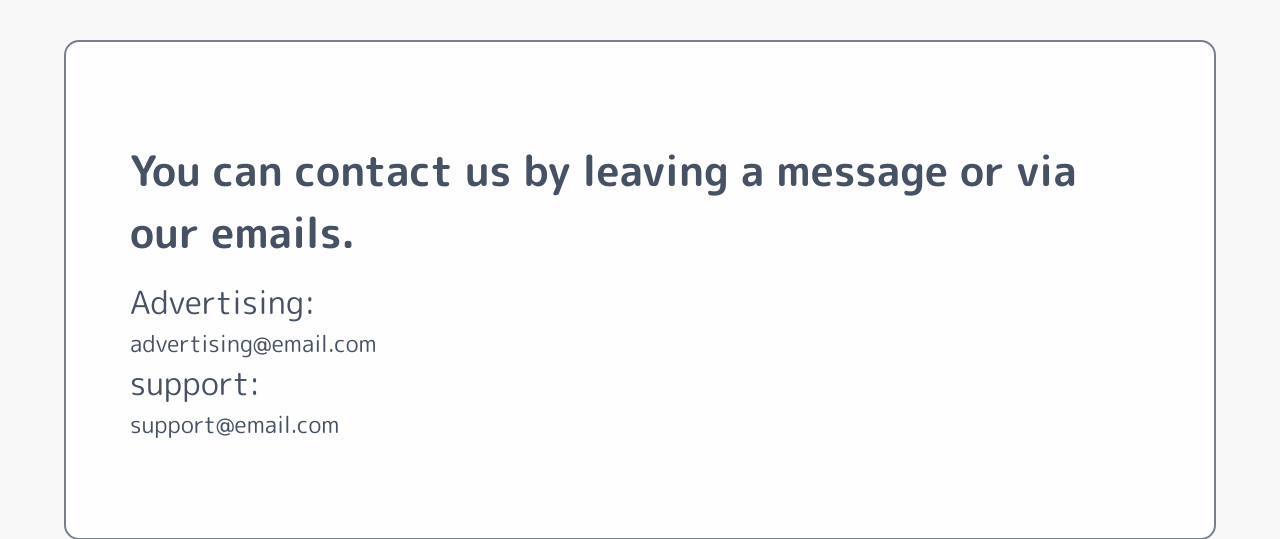
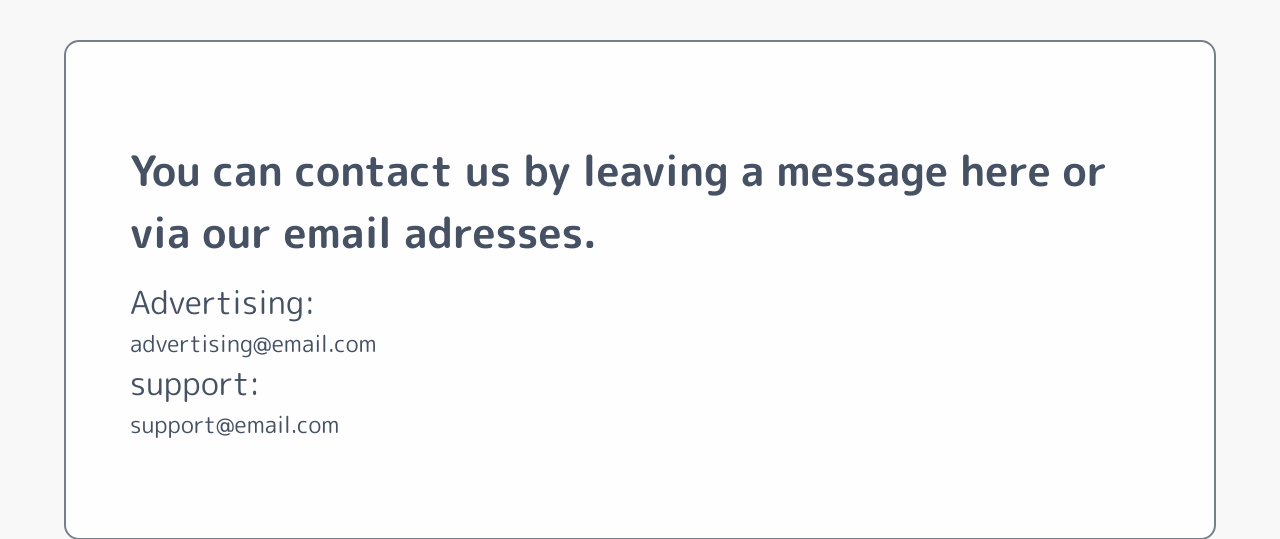
Before and after one commit to AhmadAlmasriDev/crafts-circle, a Django app: page /contact/ in a window 1280 px wide. Shown: the part 80-619 px from the top of the page. Run offline with Django 3.2, Linux system fonts and the light colour scheme; data that the repository does not hold is empty; parts of the project's set-up code (start-up, migrations or seed data) failed here and were passed over; some libraries are stand-ins or nearby versions.

Commit message:
Clean contact html file

```diff
--- a/templates/contact.html
+++ b/templates/contact.html
@@ -2,13 +2,14 @@
 {% load static %}
 {% load crispy_forms_tags %}
 {% block css %}<link rel="stylesheet" href="{% static 'css/contact.css' %}">{% endblock%}
+<!-- _________________________The contact page___________________________ -->
 {% block content %}
 <section id="hero-section" class="main-container">
     <div class="contact-info-main-container flex-container">
         <div class="contact-info-container flex-container">
-
+            <!-- Main contact info___________ -->
             <div class="contact-info-form">
-                <h2>You can contact us by leaving a message or via our emails.</h2>
+                <h2>You can contact us by leaving a message here or via our email adresses.</h2>
                 <div class="email-info">
                     <h3>Advertising:</h3>
                     <a class="email" href="mailto:advertizing@email.com">advertising@email.com</a>
@@ -18,13 +19,10 @@
                 <a class="email" href="mailto:support@email.com">support@email.com</a>
             </div>
             </div>
-
         </div>
-
-
     </div>
+    <!-- Background slider___________ -->
     <div class="slideshow-container v-flex-container">
-
         <!-- Slideshow container -->
         <div class="slideshow">
             <!-- Full-width images with number and caption text -->
@@ -33,56 +31,40 @@
                 <div class="image-container">
                     <img src="{{ slider.slider_image.url }}" alt="{{slider.title}}">
                 </div>
-
             </div>
             {% endfor %}
             <div class="nav-dots display-non">
                 {% for slider in sliders %}
                 <span class="dot" onclick="currentSlide({{ forloop.counter }})"></span>
-
                 {% endfor %}
             </div>
-
             <!-- Next and previous buttons -->
             <a class="prev display-non" onclick="plusSlides(-1)">&#10094;</a>
             <a id="next" class="next display-non" onclick="plusSlides(1)">&#10095;</a>
         </div>
-
-
-        <!-- The dots/circles -->
-
     </div>
-
 </section>
 <section id = "contact-section"  class="main-container flex-container">
     <div class="contact-main-container">
-
+        <!-- Contact form________________ -->
         <div class="contact-container">
             <h2>Leave a message</h2>
             <p>We will get back to you as soon as possible</p>
-
-
-
             <form class="contact" method="POST" action="{% url 'contact_page' %}" >
                 {% csrf_token %}
-
                 {{ contact_message_form | crispy }}
                 {% if redirect_field_value %}
                 <input type="hidden" name="{{ redirect_field_name }}" value="{{ redirect_field_value }}" />
                 {% endif %}
                 <div class="flex-container">
                 <button class="button primaryAction" type="submit">Submit</button>
-
                 </div>
-
             </form>
         </div>
     </div>
-
 </section>
 {% endblock %}
 {% block script %}
     <script src="{% static 'js/menu.js' %}"></script>
     <script src="{% static 'js/slider.js' %}"></script>
-
 {% endblock %}
```
